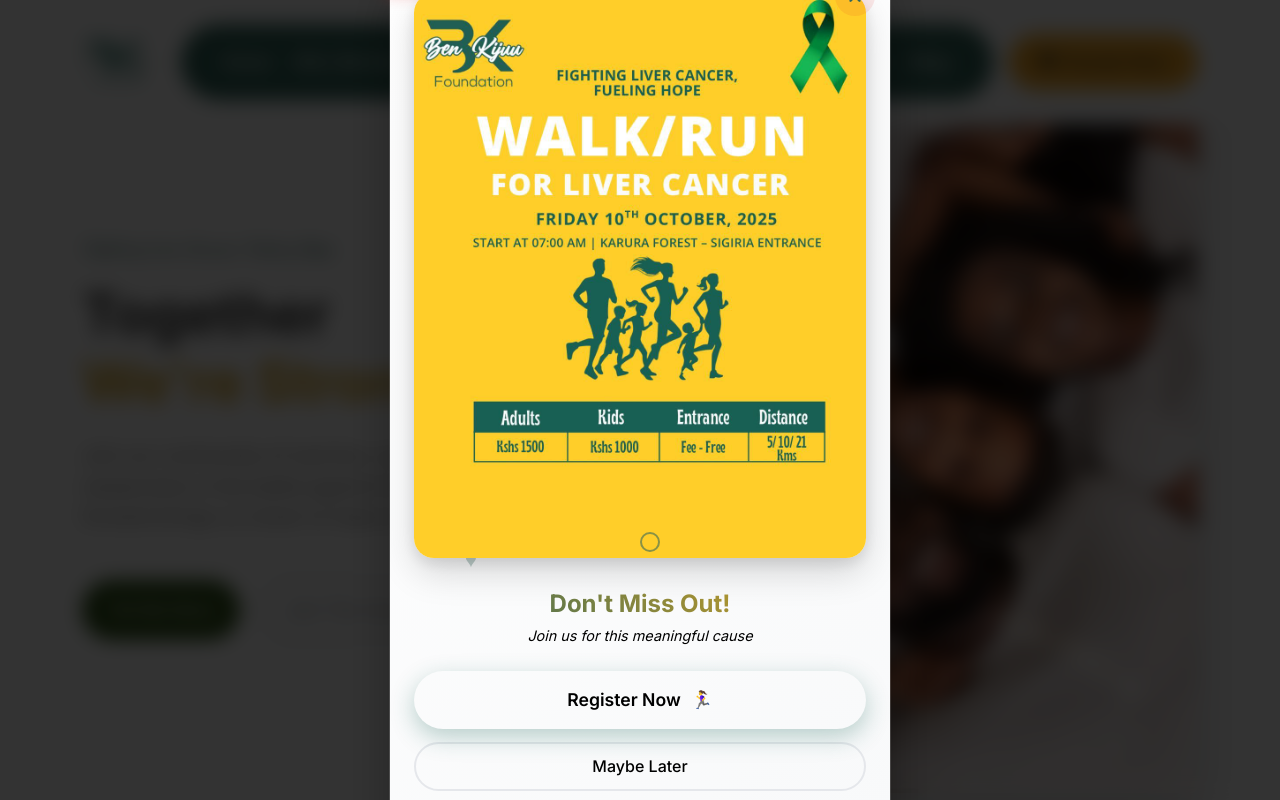
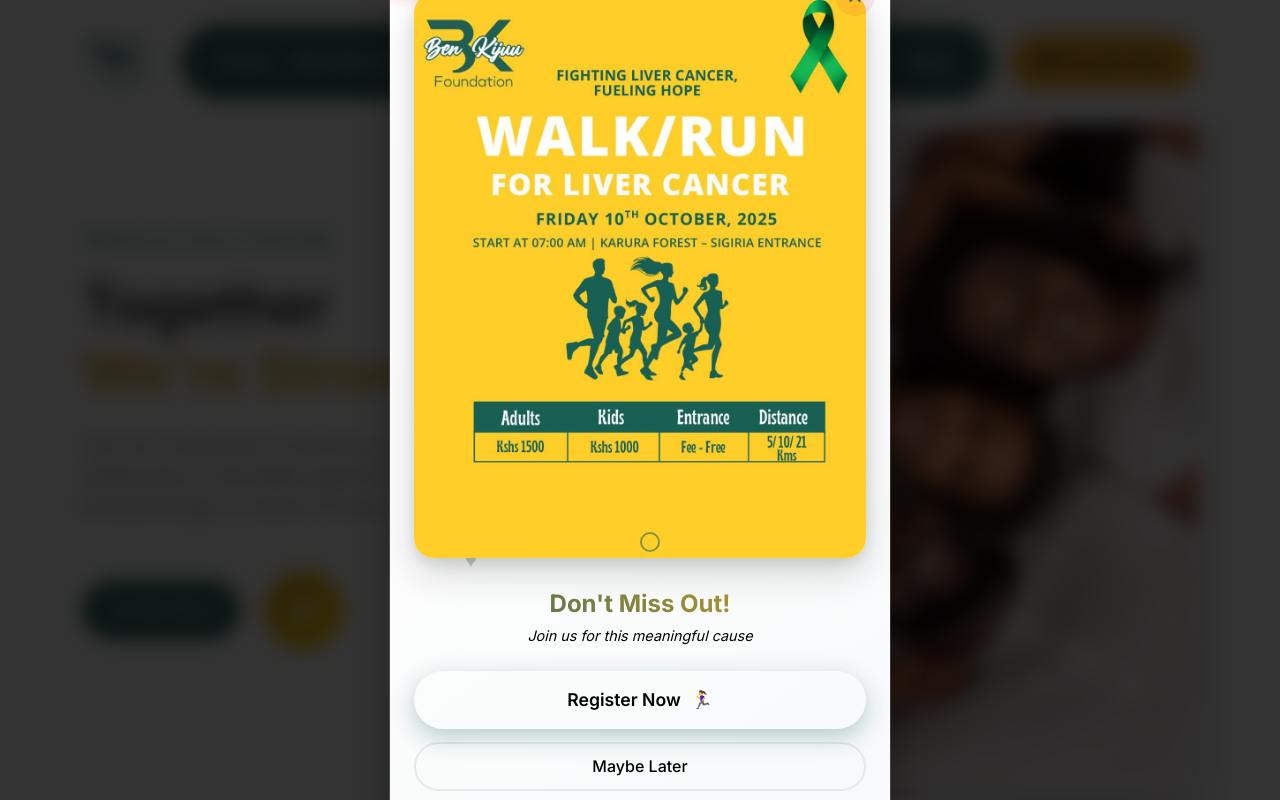
Before and after one commit to Simeonone/ben-kijuu-foundation, a PHP site: page / in a window 1280 px wide. Run offline with PHP 8.4, Linux system fonts and the light colour scheme; some libraries are stand-ins or nearby versions.

Commit message:
added the golden play button

```diff
--- a/assets/css/style.css
+++ b/assets/css/style.css
@@ -93,7 +93,7 @@
 .hero-section {
     margin-top: 0;
     background: var(--white-color) !important;
-        color: var(--text-dark) !important;
+    color: var(--text-dark) !important;
     padding: 4rem 0;
     min-height: 70vh;
     display: flex;
@@ -319,7 +319,7 @@
 
 /* CTA Section */
 .cta-section {
-background: linear-gradient(135deg, var(--primary-color) 0%, #2a5650 100%) !important;
+    background: linear-gradient(135deg, var(--primary-color) 0%, #2a5650 100%) !important;
     color: white !important;
     padding: 5rem 0;
     text-align: center;
@@ -1083,8 +1083,8 @@
 
 .navbar-nav-wrapper {
     background: var(--primary-color) !important;
-        border-radius: 50px;
-        padding: 12px 30px;
+    border-radius: 50px;
+    padding: 12px 30px;
 }
 
 .navbar-nav .nav-link {
@@ -1358,3 +1358,117 @@
     border-radius: 15px;
     box-shadow: 0 10px 30px rgba(0, 0, 0, 0.1);
 }
+
+/* Golden Play Button with Ripple Effect */
+.play-btn-wrapper {
+    position: relative;
+    display: inline-block;
+    text-decoration: none;
+}
+
+.play-btn {
+    position: relative;
+    width: 80px;
+    height: 80px;
+    background: linear-gradient(135deg, #DAA520, #FFD700);
+    border-radius: 50%;
+    display: flex;
+    align-items: center;
+    justify-content: center;
+    cursor: pointer;
+    transition: all 0.3s ease;
+    z-index: 10;
+}
+
+.play-btn i {
+    color: white;
+    font-size: 24px;
+    margin-left: 4px;
+    /* Slight offset to center the triangle */
+}
+
+.play-btn:hover {
+    transform: scale(1.1);
+    background: linear-gradient(135deg, #FFD700, #FFA500);
+}
+
+/* Ripple Effects */
+/* .play-btn .ripple-1,
+.play-btn .ripple-2,
+.play-btn .ripple-3 {
+    position: absolute;
+    top: 50%;
+    left: 50%;
+    width: 80px;
+    height: 80px;
+    border: 2px solid rgba(218, 165, 32, 0.4);
+    border-radius: 50%;
+    transform: translate(-50%, -50%);
+    animation: ripple 2s infinite ease-out;
+}
+
+.play-btn .ripple-2 {
+    animation-delay: 0.5s;
+    border-color: rgba(218, 165, 32, 0.3);
+}
+
+.play-btn .ripple-3 {
+    animation-delay: 1s;
+    border-color: rgba(218, 165, 32, 0.2);
+} */
+
+/* @keyframes ripple {
+    0% {
+        width: 80px;
+        height: 80px;
+        opacity: 1;
+    }
+
+    100% {
+        width: 160px;
+        height: 160px;
+        opacity: 0;
+    }
+} */
+
+/* Responsive adjustments */
+@media (max-width: 768px) {
+    .hero-buttons {
+        flex-direction: column;
+        align-items: flex-start;
+    }
+
+    .play-btn-wrapper {
+        margin-top: 1rem;
+    }
+
+    .play-btn {
+        width: 60px;
+        height: 60px;
+    }
+
+    .play-btn i {
+        font-size: 20px;
+    }
+
+    .play-btn .ripple-1,
+    .play-btn .ripple-2,
+    .play-btn .ripple-3 {
+        width: 60px;
+        height: 60px;
+    }
+
+    /* @keyframes ripple {
+        0% {
+            width: 60px;
+            height: 60px;
+            opacity: 1;
+        }
+
+        100% {
+            width: 120px;
+            height: 120px;
+            opacity: 0;
+        }
+    } */
+}
--- a/index.php
+++ b/index.php
@@ -85,18 +85,27 @@
         <div class="row align-items-center">
             <div class="col-lg-6">
                 <div class="hero-content text-start">
-                    <p class="hero-subtitle font-script mb-3" style="color: #2d5016; font-size: 1.3rem;">Fighting Liver Cancer, Fueling Hope</p>
+                    <p class="hero-subtitle font-script mb-3" style="color: #32665B; font-size: 1.3rem;">Fighting Liver Cancer, Fueling Hope</p>
                     <h1 class="hero-title mb-4" style="color: #333; font-size: 3.5rem; font-weight: 700;">
                         Together<br>
-                        <span style="color: #f5a623;">We're Stronger</span>
+                        <span style="color: #DAA520;">We're Stronger</span>
                     </h1>
                     <p class="hero-description lead mb-5" style="color: #666; font-size: 1.2rem;">
                         Join our community of warriors, supporters, and researchers in the
                         battle against liver cancer. Every step forward brings us closer to hope and healing.
                     </p>
-                    <div class="hero-buttons">
-                        <a href="#about" class="btn btn-lg me-3 px-4 py-3" style="background: #2d5016; color: white; border-radius: 50px;">Tell Me More</a>
-                        <a href="events.php" class="btn btn-outline-secondary btn-lg px-4 py-3" style="border-radius: 50px;">Join The Campaign</a>
+                    <div class="hero-buttons d-flex align-items-center">
+                        <a href="#about" class="btn btn-lg me-4 px-4 py-3" style="background: #32665B; color: white; border-radius: 50px;">Tell Me More</a>
+
+                        <!-- Golden Play Button with Ripple Effect -->
+                        <a href="events.php" class="play-btn-wrapper">
+                            <div class="play-btn">
+                                <div class="ripple-1"></div>
+                                <div class="ripple-2"></div>
+                                <div class="ripple-3"></div>
+                                <i class="fas fa-play"></i>
+                            </div>
+                        </a>
                     </div>
                 </div>
             </div>
```
